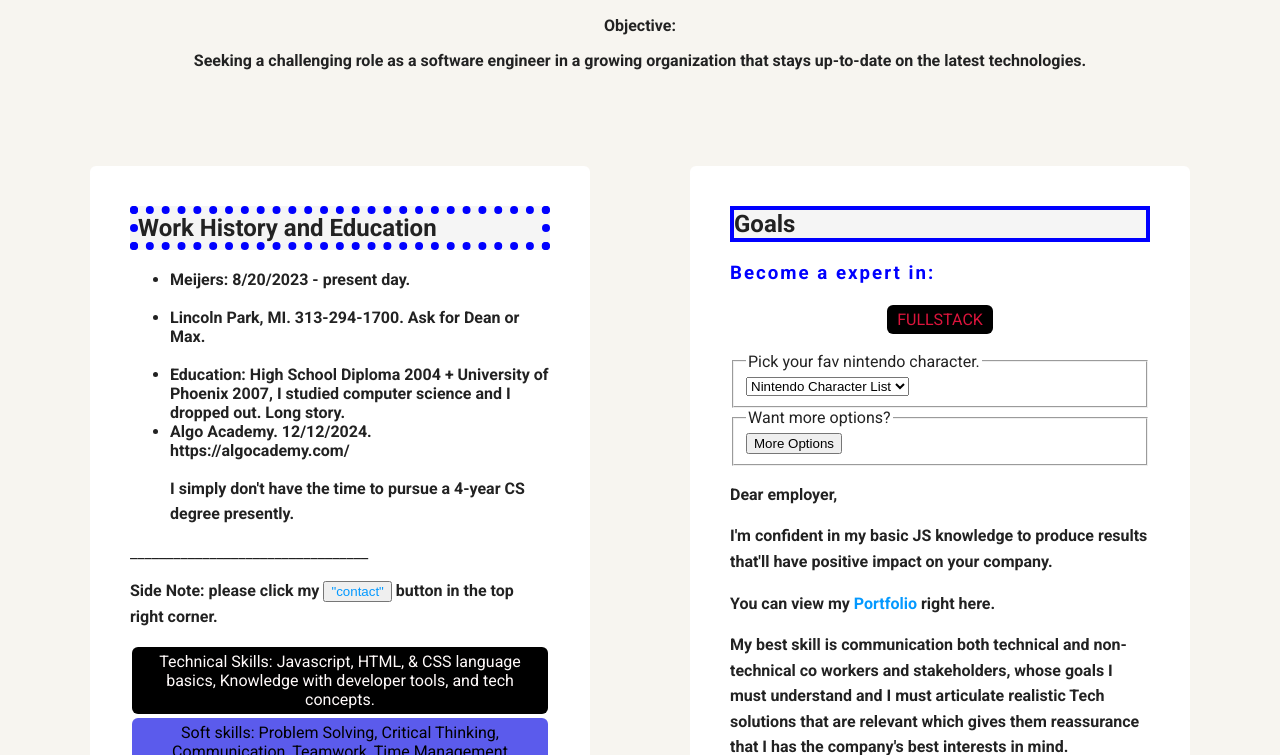
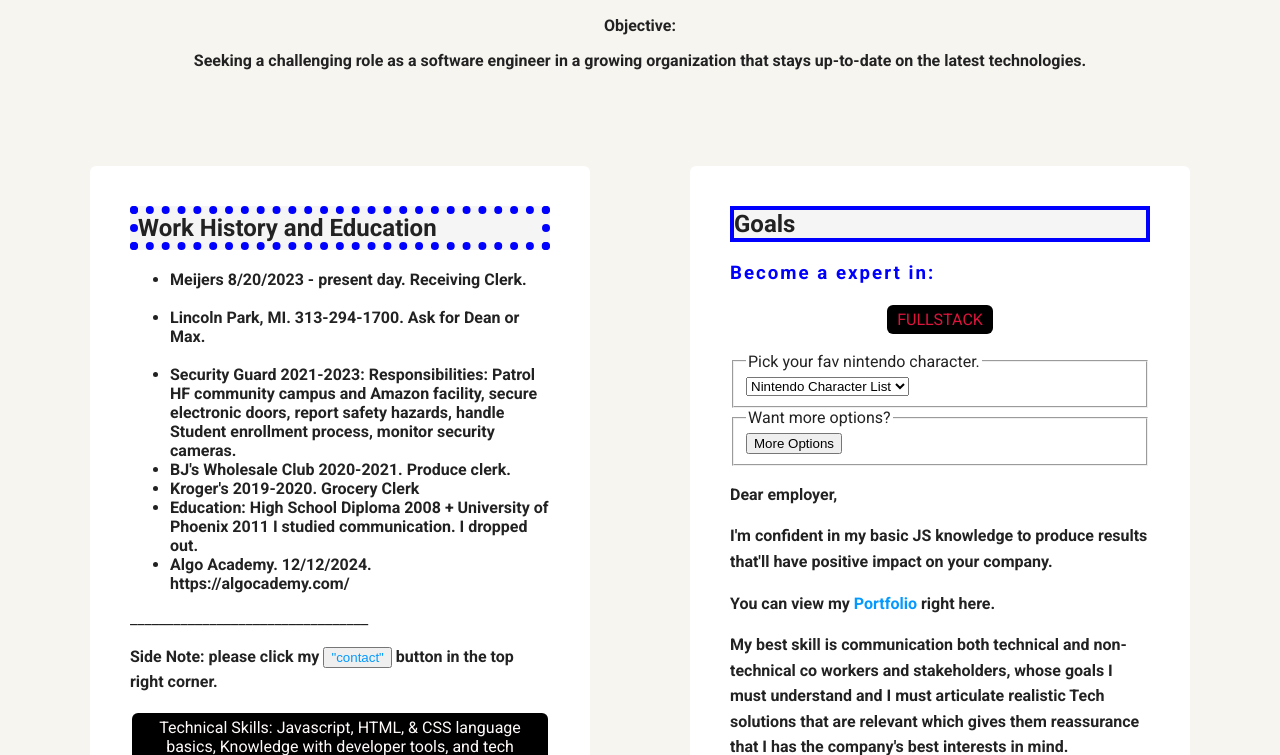
Before and after one commit to Iwnb1987/resume, a plain HTML site: page index.html in a window 1280 px wide. Shown: the part 450-1205 px from the top of the page. Drawn offline with Linux system fonts and the light colour scheme; a web font is replaced by a local one.

Commit message:
Update index.html

```diff
--- a/index.html
+++ b/index.html
@@ -37,11 +37,13 @@
       <div class="card">
         <h2 id="negative">Work History and Education</h2>
         <ul class="wh">
-         <li> Meijers: 8/20/2023 - present day.</li><br>
+         <li> Meijers 8/20/2023 - present day. Receiving Clerk.</li><br>
             <li>Lincoln Park, MI. 313-294-1700. Ask for Dean or Max.</li><br>
-            <li>Education: High School Diploma 2004 + University of Phoenix 2007, I studied computer science and I dropped out. Long story.</li>
+          <li>Security Guard 2021-2023: Responsibilities: Patrol HF community campus and Amazon facility, secure electronic doors, report safety hazards, handle Student enrollment process, monitor security cameras.</li>
+          <li>BJ's Wholesale Club 2020-2021. Produce clerk.</li>
+          <li>Kroger's 2019-2020. Grocery Clerk</li>
+            <li>Education: High School Diploma 2008 + University of Phoenix 2011 I studied communication. I dropped out.</li>
             <li>Algo Academy. 12/12/2024. https://algocademy.com/</li>
-          <p>I simply don't have the time to pursue a 4-year CS degree presently.</p>
           </ul>
         _________________________________
         <p>Side Note: please click my <button id="testButton"><a href="contact.html">"contact"</a></button> button in the top right corner.</p>
```
